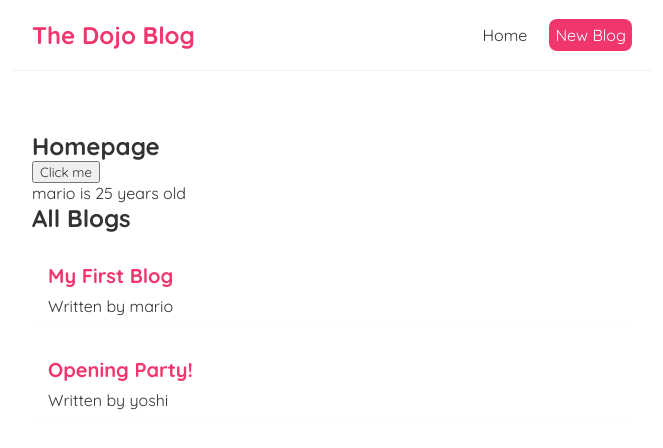
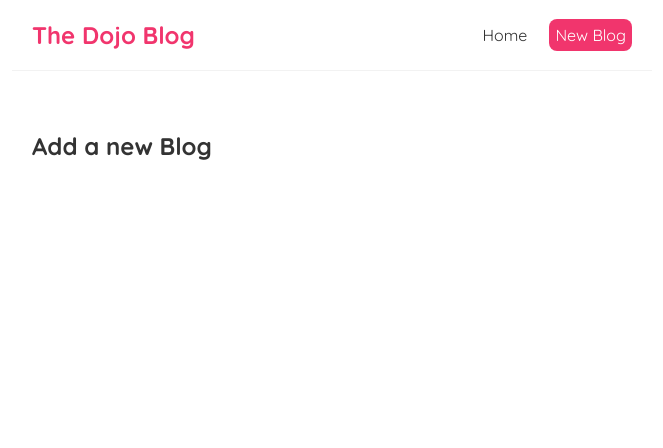
Before and after one commit to CristianoAltomonte/dojo-blog, a React (Create React App) app: page /create in a window 1280 px wide. Shown: the top 448 px of the page, without its empty margins (308-971 px from the left). Built offline with nearby package versions, Linux system fonts and the light colour scheme; data requests are answered from the project's data file.

Commit message:
Router Links

```diff
--- a/src/App.js
+++ b/src/App.js
@@ -1,6 +1,7 @@
 import Navbar from "./components/Navbar";
 import Home from "./components/Home";
 import { BrowserRouter as Router, Route, Switch } from "react-router-dom";
+import Create from "./components/Create";
 
 function App() {
   return (
@@ -9,8 +10,11 @@ function App() {
         <Navbar />
         <div className="content">
           <Switch>
-            <Route path="/">
+            <Route exact path="/">
               <Home />
+            </Route>
+            <Route path="/create">
+              <Create />
             </Route>
           </Switch>
         </div>
--- /dev/null
+++ b/src/components/Create.js
@@ -0,0 +1,11 @@
+import React from "react";
+
+function Create() {
+  return (
+    <div className="create">
+      <h2>Add a new Blog</h2>
+    </div>
+  );
+}
+
+export default Create;
--- a/src/components/Home.js
+++ b/src/components/Home.js
@@ -7,7 +7,7 @@ function Home() {
     data: blogs,
     isPending,
     error,
-  } = useFetch("http://localhost:8000/blogs");
+  } = useFetch("http://localhost:3000/blogs");
   const [name, setName] = useState("mario");
   const [age, setAge] = useState(25);
 
--- a/src/components/Navbar.js
+++ b/src/components/Navbar.js
@@ -1,13 +1,13 @@
-import React from "react";
+import { Link } from "react-router-dom";
 
 function Navbar() {
   return (
     <nav className="navbar">
       <h1>The Dojo Blog</h1>
       <div className="links">
-        <a href="/">Home</a>
-        <a
-          href="/create"
+        <Link to="/">Home</Link>
+        <Link
+          to="/create"
           style={{
             color: "white",
             backgroundColor: "#f1356d",
@@ -15,7 +15,7 @@ function Navbar() {
           }}
         >
           New Blog
-        </a>
+        </Link>
       </div>
     </nav>
   );
```
